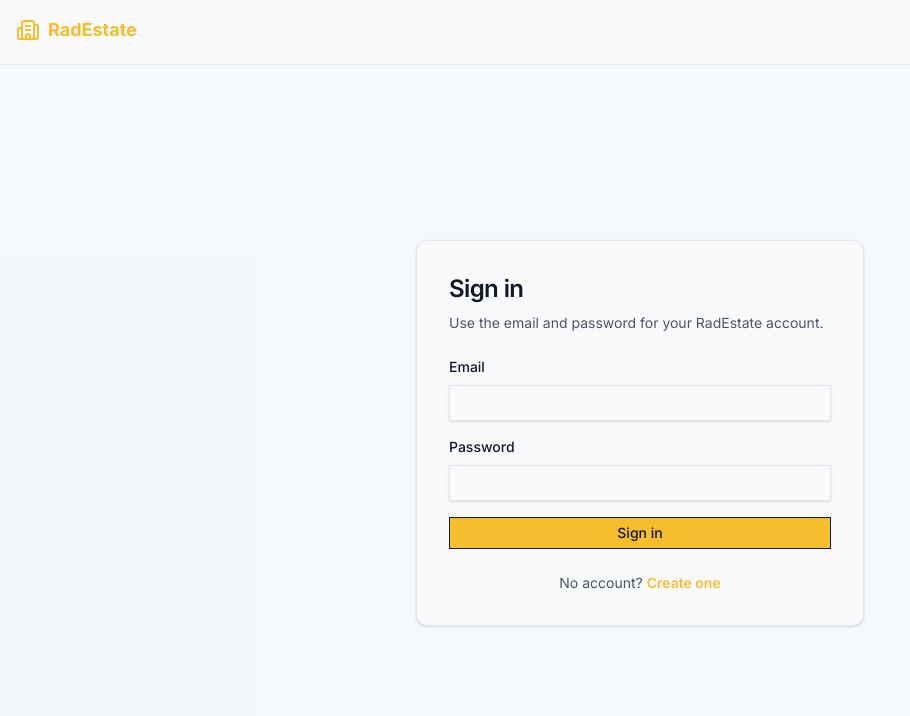
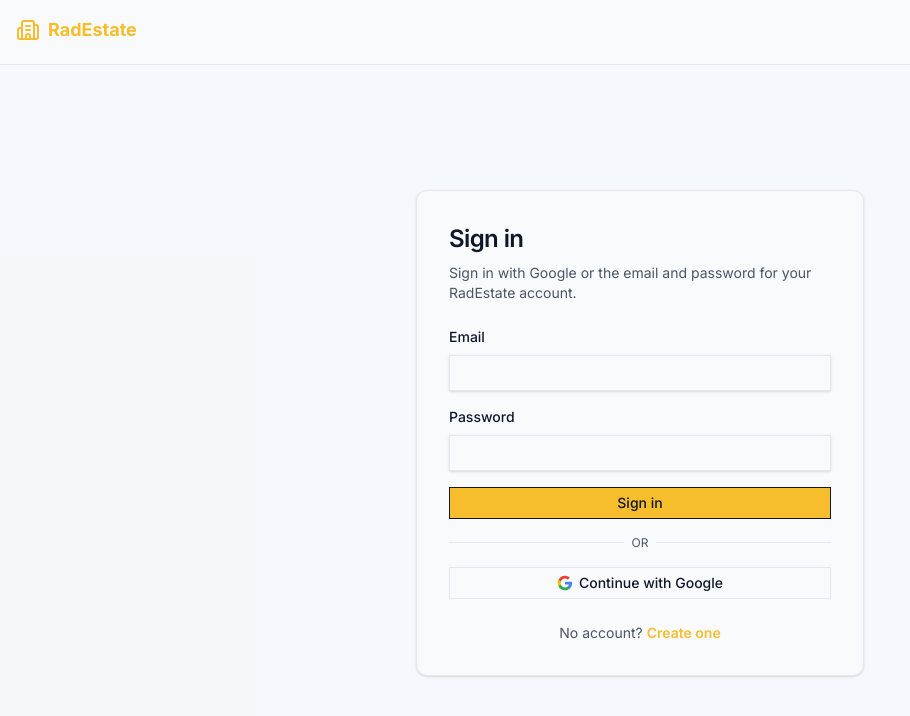
Before and after one commit to radcrew/real-estate-consultant, a Next.js app in the folder frontend/: page /sign-in in a window 1280 px wide. Shown: the top 716 px of the page, without its empty margins (0-910 px from the left). Built offline with nearby package versions, Linux system fonts and the light colour scheme; no server answers.

Commit message:
feat: place google auth button in sign-in page

```diff
--- a/frontend/app/(auth)/sign-in/page.tsx
+++ b/frontend/app/(auth)/sign-in/page.tsx
@@ -2,8 +2,9 @@ import type { Metadata } from "next";
 import Link from "next/link";
 import { Suspense } from "react";
 
+import { SignInForm } from "@components/auth/forms/sign-in";
+import { OAuthErrorNotice } from "@components/auth/oauth-error-notice";
 import { SignUpNotice } from "@components/auth/sign-up-notice";
-import { SignInForm } from "@components/auth/forms/sign-in";
 
 export const metadata: Metadata = {
   title: "Sign in",
@@ -17,10 +18,11 @@ const SignInPage = () => (
         Sign in
       </h1>
       <p className="mt-2 text-sm text-muted-foreground">
-        Use the email and password for your RadEstate account.
+        Sign in with Google or the email and password for your RadEstate account.
       </p>
     </div>
     <Suspense fallback={null}>
+      <OAuthErrorNotice />
       <SignUpNotice />
     </Suspense>
     <SignInForm />
--- a/frontend/components/auth/forms/sign-in.tsx
+++ b/frontend/components/auth/forms/sign-in.tsx
@@ -6,6 +6,7 @@ import { type FormEvent, useCallback, useState } from "react";
 import { Button } from "@components/ui/button";
 import { Input } from "@components/ui/input";
 
+import { GoogleAuthButton } from "../google-auth-button";
 import { useSignIn } from "../hooks/use-sign-in";
 
 export const SignInForm = () => {
@@ -26,6 +27,7 @@ export const SignInForm = () => {
   };
 
   return (
+    <div className="flex flex-col gap-4">
       <form onSubmit={handleSubmit} className="flex flex-col gap-4">
         {error ? (
           <p role="alert" className="text-sm text-destructive">
@@ -66,5 +68,17 @@ export const SignInForm = () => {
           {pending ? "Signing in…" : "Sign in"}
         </Button>
       </form>
+
+      <div className="relative">
+        <div className="absolute inset-0 flex items-center">
+          <span className="w-full border-t border-border" />
+        </div>
+        <div className="relative flex justify-center text-xs uppercase">
+          <span className="bg-card px-2 text-muted-foreground">or</span>
+        </div>
+      </div>
+
+      <GoogleAuthButton formPending={pending} />
+    </div>
   );
 };
--- /dev/null
+++ b/frontend/components/auth/oauth-error-notice.tsx
@@ -0,0 +1,18 @@
+"use client";
+
+import { useSearchParams } from "next/navigation";
+
+export const OAuthErrorNotice = () => {
+  const searchParams = useSearchParams();
+  const message = searchParams.get("oauth_error")?.trim();
+
+  if (!message) {
+    return null;
+  }
+
+  return (
+    <p role="alert" className="rounded-none border border-destructive/40 bg-destructive/10 px-3 py-2 text-sm text-destructive">
+      {message}
+    </p>
+  );
+};
```
Lines whose indentation alone changed are shown as unchanged.
